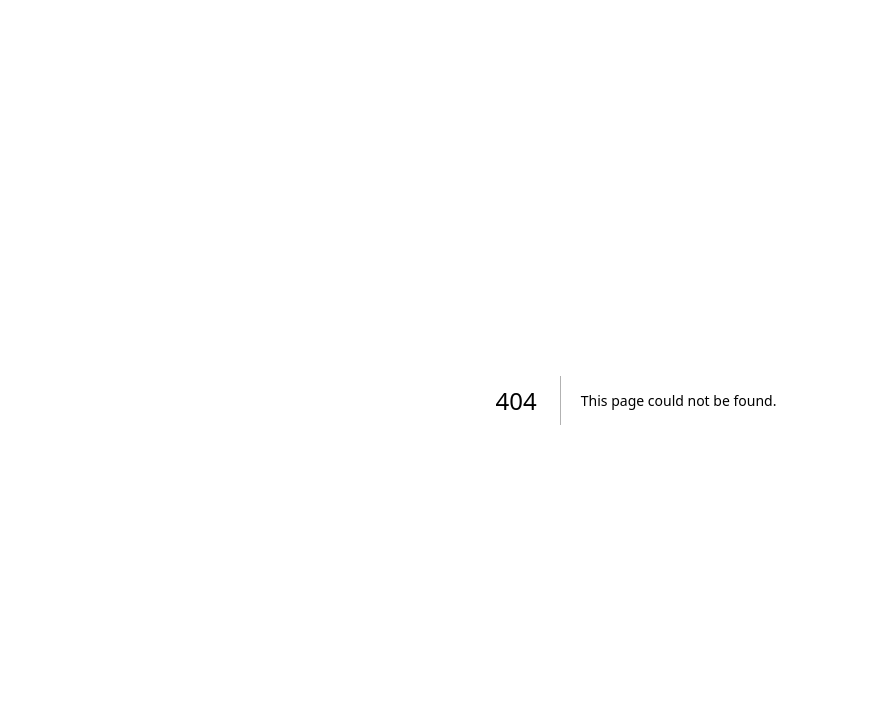
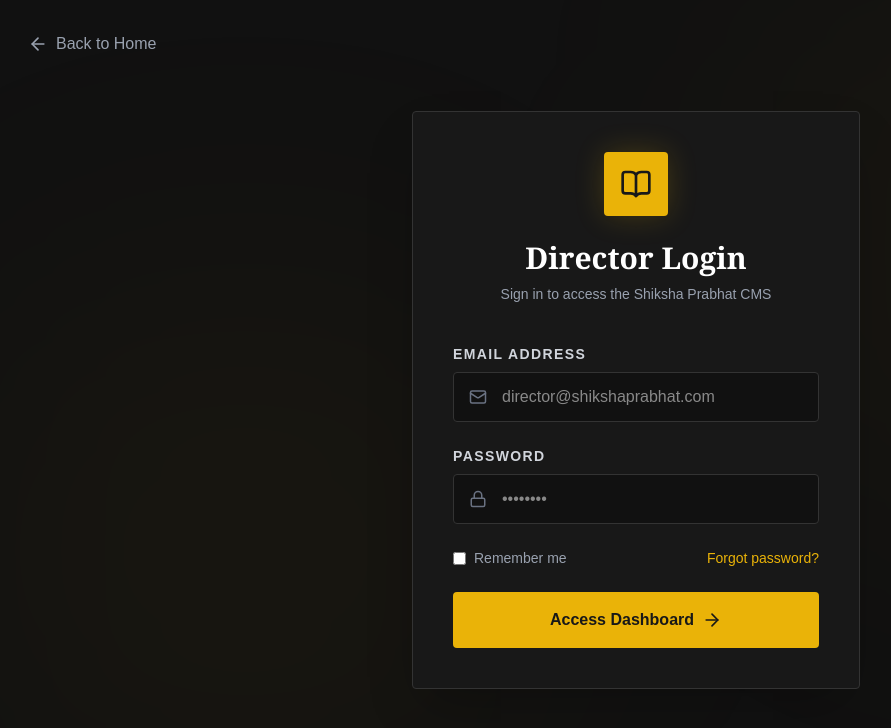
Before and after one commit to mrityunjay45108/school-website-for-client-, a Next.js app in the folder frontend/: page /login in a window 1280 px wide. Before the commit this address had no page. Shown: the top 728 px of the page, without its empty margins (4-895 px from the left). Built offline with nearby package versions, Linux system fonts and the light colour scheme.

Commit message:
feat: add admin login page and navbar link

```diff
--- /dev/null
+++ b/frontend/src/app/login/page.tsx
@@ -0,0 +1,97 @@
+"use client";
+
+import React, { useState } from "react";
+import { motion } from "framer-motion";
+import { BookOpen, Lock, Mail, ArrowRight } from "lucide-react";
+import Link from "next/link";
+import { useRouter } from "next/navigation";
+
+export default function AdminLogin() {
+  const router = useRouter();
+  const [email, setEmail] = useState("");
+  const [password, setPassword] = useState("");
+
+  const handleLogin = (e: React.FormEvent) => {
+    e.preventDefault();
+    // Simulate login logic, then redirect to Admin Dashboard
+    if (email === "kumarmrityunjay5210@gmail.com" || email === "director@shikshaprabhat.com") {
+      router.push("/admin");
+    } else {
+      router.push("/admin"); // For now, just allow access for demo
+    }
+  };
+
+  return (
+    <div className="min-h-screen bg-[#111111] flex items-center justify-center p-6 relative overflow-hidden">
+
+      {/* Background Decor */}
+      <div className="absolute top-0 right-0 w-[500px] h-[500px] bg-[#eab308]/5 blur-[150px] rounded-full pointer-events-none"></div>
+      <div className="absolute bottom-0 left-0 w-[500px] h-[500px] bg-[#eab308]/5 blur-[150px] rounded-full pointer-events-none"></div>
+
+      <Link href="/" className="absolute top-8 left-8 flex items-center gap-2 text-gray-400 hover:text-white transition-colors z-20">
+        <ArrowRight className="rotate-180" size={20} /> Back to Home
+      </Link>
+
+      <motion.div
+        initial={{ opacity: 0, y: 30 }}
+        animate={{ opacity: 1, y: 0 }}
+        transition={{ duration: 0.6 }}
+        className="w-full max-w-md bg-[#181818] border border-[#333] p-10 rounded-sm shadow-2xl relative z-10"
+      >
+        <div className="flex flex-col items-center text-center mb-10">
+          <div className="w-16 h-16 bg-[#eab308] flex items-center justify-center text-[#181818] rounded-sm mb-6 shadow-[0_0_30px_rgba(234,179,8,0.2)]">
+            <BookOpen size={32} />
+          </div>
+          <h1 className="text-3xl font-serif font-bold text-white mb-2">Director Login</h1>
+          <p className="text-gray-400 text-sm">Sign in to access the Shiksha Prabhat CMS</p>
+        </div>
+
+        <form onSubmit={handleLogin} className="space-y-6">
+          <div>
+            <label className="block text-sm font-bold text-gray-300 uppercase tracking-widest mb-2">Email Address</label>
+            <div className="relative">
+              <Mail className="absolute left-4 top-1/2 -translate-y-1/2 text-gray-500" size={18} />
+              <input
+                type="email"
+                value={email}
+                onChange={(e) => setEmail(e.target.value)}
+                required
+                className="w-full bg-[#111111] border border-[#333] text-white rounded-sm pl-12 pr-4 py-3 outline-none focus:border-[#eab308] transition-colors"
+                placeholder="director@shikshaprabhat.com"
+              />
+            </div>
+          </div>
+
+          <div>
+            <label className="block text-sm font-bold text-gray-300 uppercase tracking-widest mb-2">Password</label>
+            <div className="relative">
+              <Lock className="absolute left-4 top-1/2 -translate-y-1/2 text-gray-500" size={18} />
+              <input
+                type="password"
+                value={password}
+                onChange={(e) => setPassword(e.target.value)}
+                required
+                className="w-full bg-[#111111] border border-[#333] text-white rounded-sm pl-12 pr-4 py-3 outline-none focus:border-[#eab308] transition-colors"
+                placeholder="••••••••"
+              />
+            </div>
+          </div>
+
+          <div className="flex justify-between items-center text-sm">
+            <label className="flex items-center gap-2 text-gray-400 cursor-pointer">
+              <input type="checkbox" className="accent-[#eab308]" /> Remember me
+            </label>
+            <a href="#" className="text-[#eab308] hover:underline">Forgot password?</a>
+          </div>
+
+          <button
+            type="submit"
+            className="w-full bg-[#eab308] hover:bg-[#ca9a04] text-[#181818] font-bold py-4 rounded-sm transition-colors mt-4 flex items-center justify-center gap-2 group"
+          >
+            Access Dashboard <ArrowRight className="group-hover:translate-x-1 transition-transform" size={20} />
+          </button>
+        </form>
+      </motion.div>
+    </div>
+  );
+}
--- a/frontend/src/app/page.tsx
+++ b/frontend/src/app/page.tsx
@@ -42,6 +42,9 @@
           ))}
         </div>
         <div className="flex items-center gap-4">
+          <Link href="/login" className="hidden md:flex text-gray-300 hover:text-white text-sm font-medium transition-colors">
+            Admin Login
+          </Link>
           <Link href="/admission">
             <button className="bg-[#eab308] hover:bg-[#ca9a04] text-[#181818] px-6 py-2.5 text-sm font-bold transition-colors rounded-sm">
               School Admission
```
